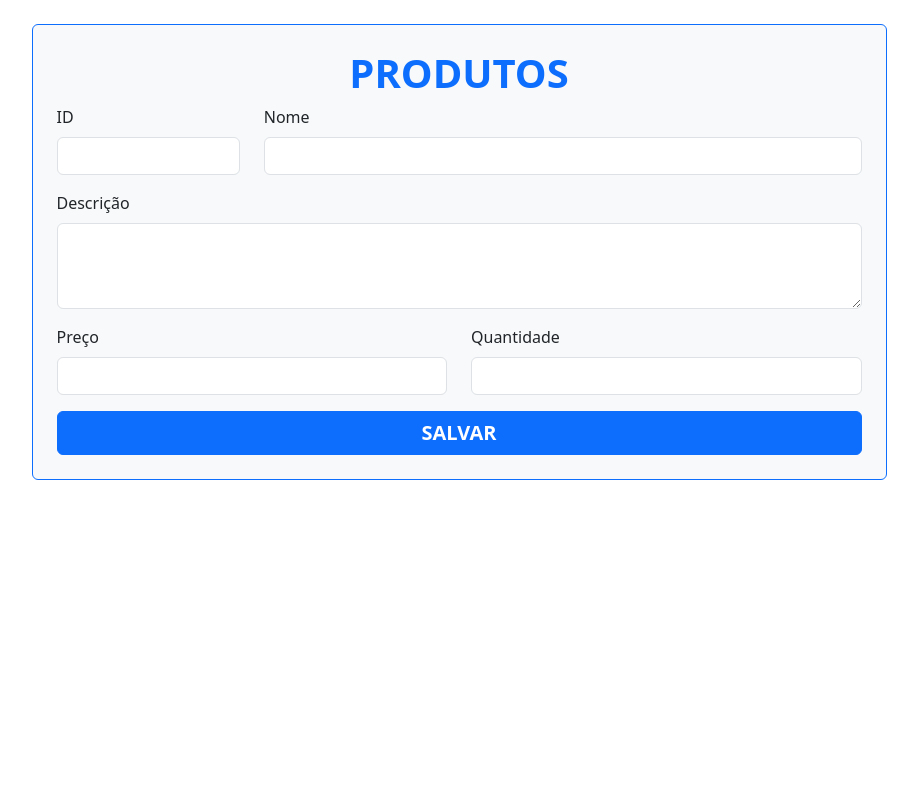
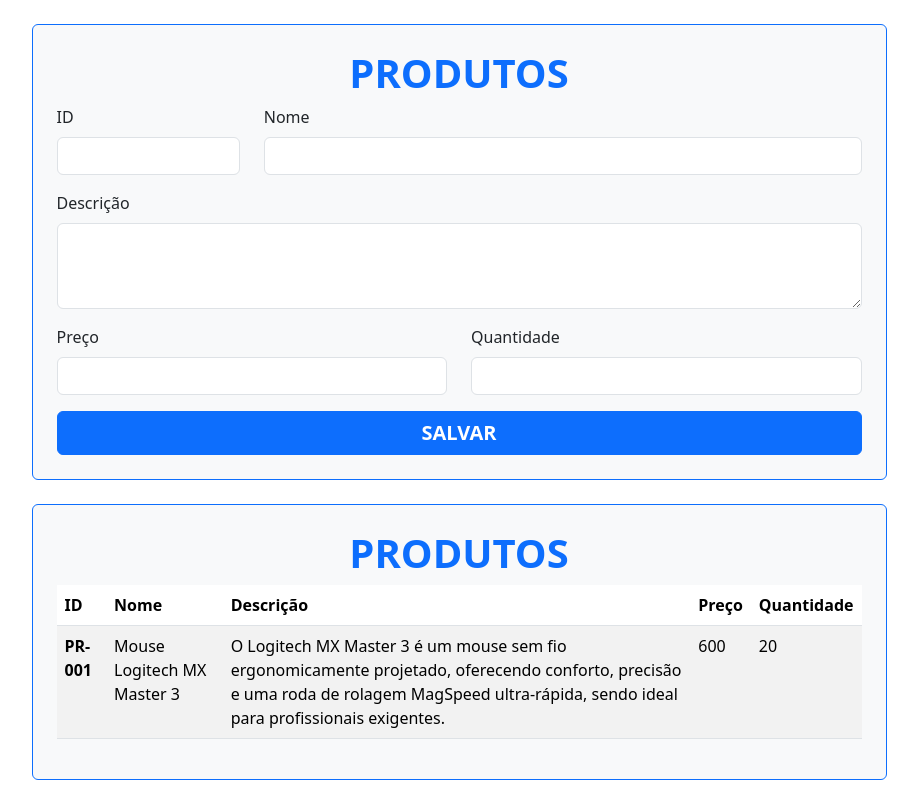
Before and after one commit to guiiiividd/cad-produto, an Angular app: page / in a window 1280 px wide. Shown: the whole page, without its empty margins (181-1099 px from the left). Built offline with nearby package versions, Linux system fonts and the light colour scheme.

Commit message:
:sparkles: feat: Product Table

```diff
--- a/src/app/products/products.component.html
+++ b/src/app/products/products.component.html
@@ -61,4 +61,34 @@
       </form>
     </div>
   </div>
+
+  <div class="row mb-4">
+    <div class="col-9 m-auto mt-4 border border-primary rounded p-4 bg-light">
+      <h1 class="fw-bold text-uppercase text-center text-primary">Produtos</h1>
+      <table class="table table-striped">
+        <thead>
+          <tr>
+            <th scope="col">ID</th>
+            <th scope="col">Nome</th>
+            <th scope="col">Descrição</th>
+            <th scope="col">Preço</th>
+            <th scope="col">Quantidade</th>
+          </tr>
+        </thead>
+        <tbody>
+          <tr>
+            <th scope="row">PR-001</th>
+            <td>Mouse Logitech MX Master 3</td>
+            <td>
+              O Logitech MX Master 3 é um mouse sem fio ergonomicamente
+              projetado, oferecendo conforto, precisão e uma roda de rolagem
+              MagSpeed ultra-rápida, sendo ideal para profissionais exigentes.
+            </td>
+            <td>600</td>
+            <td>20</td>
+          </tr>
+        </tbody>
+      </table>
+    </div>
+  </div>
 </div>
```
